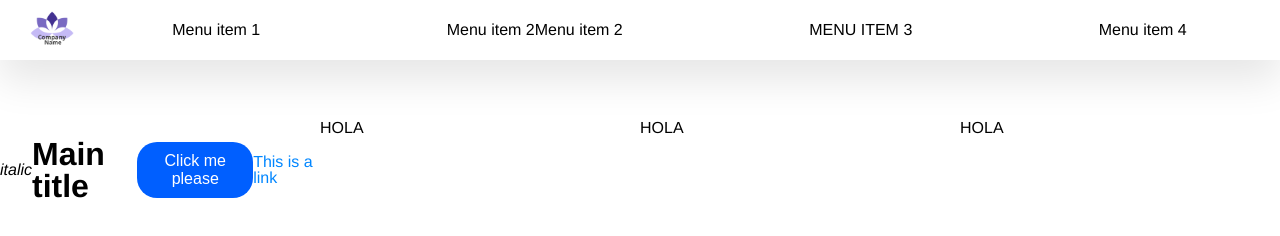
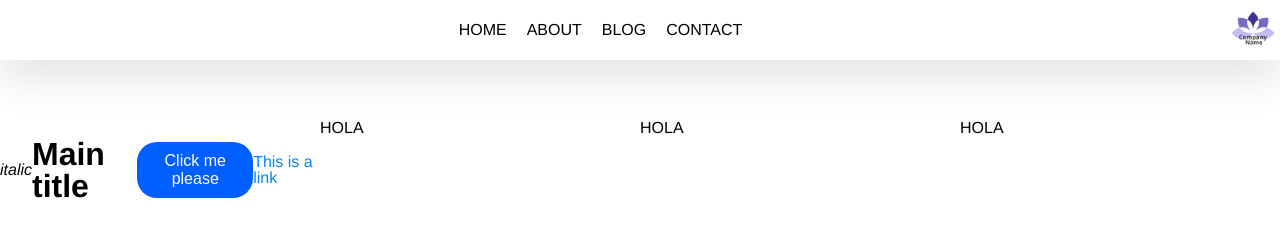
Before and after one commit to diegoarvz4/grid-based-framework, a plain HTML site: page index.html in a window 1280 px wide. Drawn offline with nearby package versions, Linux system fonts and the light colour scheme; files that its build step writes are made by us from their sources.

Commit message:
navbar update

```diff
--- a/assets/styles/sass/components/_navbar.sass
+++ b/assets/styles/sass/components/_navbar.sass
@@ -6,8 +6,6 @@ $navbar-shadow: 40px
 .navbar
     position: fixed
     top: 0
-    display: flex
-    justify-content: flex-start
     width: 100%
     height: $navbar-height
     align-items: center
@@ -20,12 +18,30 @@ $navbar-shadow: 40px
         height: $navbar-height*0.9
     >ul
         width: 100%
-        display: flex
-        justify-content: space-around
+
         >li
             padding: 10px
             &:hover
                 background-color: $blue-2
+                cursor: pointer
+
+    &-reverse
+        flex-direction: row-reverse
+
+    &-left
+        >ul
+            justify-content: flex-start
+
+    &-right
+        >ul
+            justify-content: flex-end
+
+    &-spread
+        >ul
+            justify-content: space-around
+    &-center
+        >ul
+            justify-content: center
 
 
 main
--- a/index.html
+++ b/index.html
@@ -12,13 +12,13 @@
     <title>GRID BASED FRAMEWORK</title>
 </head>
 <body>
-    <nav class="navbar">
+    <nav class="navbar container x-right navbar-center navbar-reverse">
         <img src="assets/img/logo-ex-7.png" alt="logo">
-        <ul>
-            <li>Menu item 1</li>
-            <li>Menu item 2Menu item 2</li>
-            <li>MENU ITEM 3</li>
-            <li>Menu item 4</li>
+        <ul class="container ">
+            <li>HOME</li>
+            <li>ABOUT</li>
+            <li>BLOG</li>
+            <li>CONTACT</li>
         </ul>
     </nav>
 
```
Also changed, not shown: assets/styles/main.css (added).
